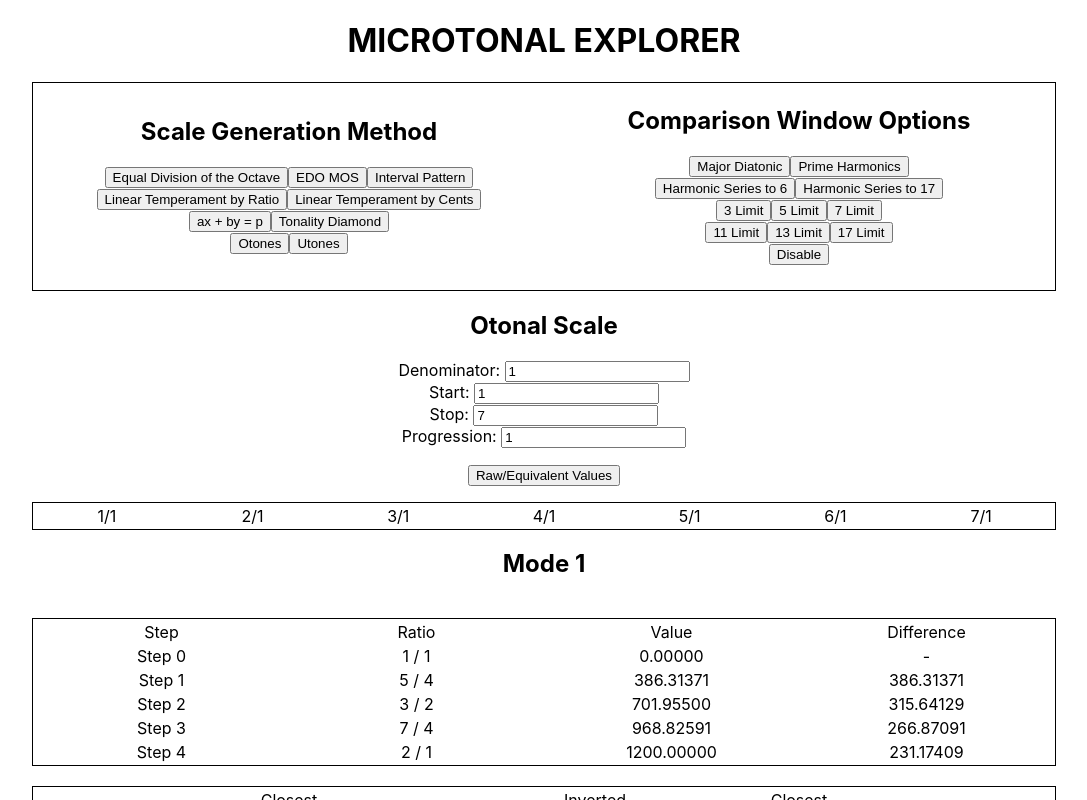
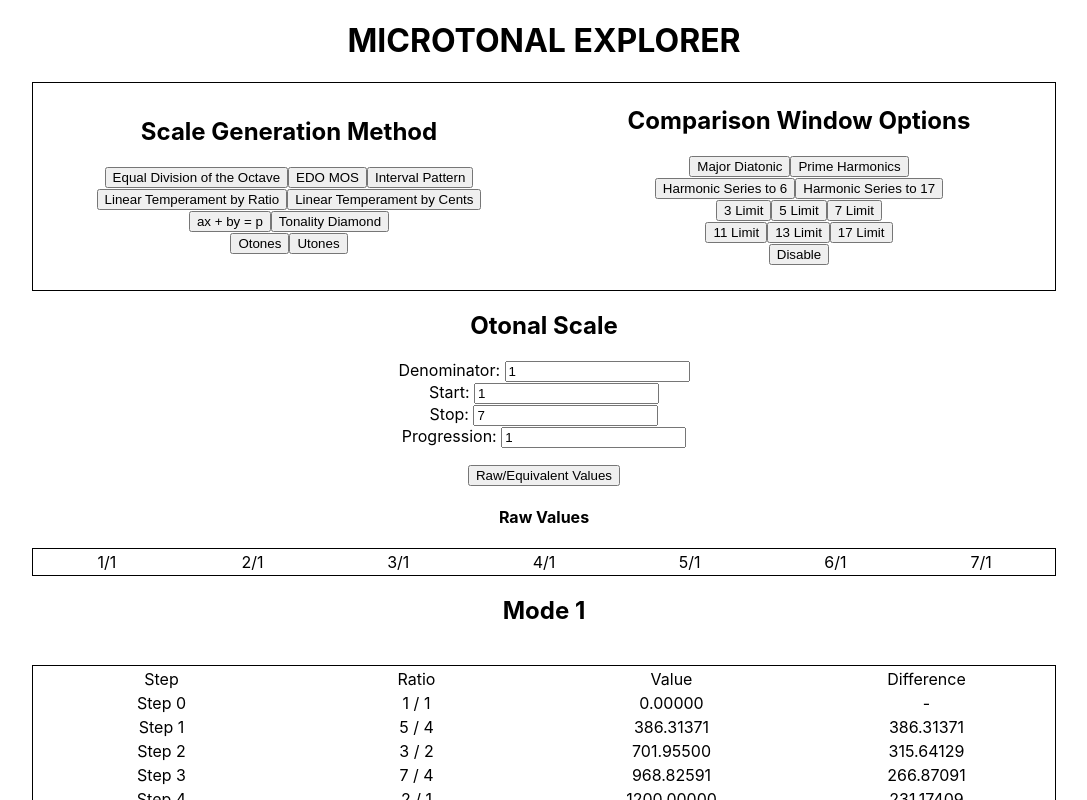
Before and after one commit to zzork/color-horizons-review-temp, a React (Create React App) app: page / in a window 1280 px wide. Shown: the top 800 px of the page, without its empty margins (96-1183 px from the left). Built offline with nearby package versions, Linux system fonts and the light colour scheme.

Commit message:
otonal scale done!!! just the opposite left!!! (of this part...)

```diff
--- a/src/apps/Calculators/Otones/OTReadout.js
+++ b/src/apps/Calculators/Otones/OTReadout.js
@@ -13,7 +13,7 @@ export const OTReadout = ({
   selectedComparison,
 }) => {
   const isValidState = () => {
-    return true;
+    return denominator > 0 && start > 0 && stop > start && progression > 0;
   };
   if (!isValidState()) {
     return (
@@ -47,7 +47,13 @@ export const OTReadout = ({
 const InvalidState = ({ denominator, start, stop, progression }) => {
   return (
     <div>
-      {denominator < 1 && <p>Numerator and Denominator are Identical</p>}
+      {denominator < 1 && <p>Denominator Must Be Greater Than Zero</p>}
+      {start < 1 && <p>Start Must Be Greater Than Zero</p>}
+      {stop <= start && <p>Stop Must Be Greater Than Start</p>}
+      {stop < 0 && <p>Stop Must Be Greater </p>}
+      {progression < 1 && <p>Progression Must Be Greater Than Zero</p>}
     </div>
   );
 };
+
+// denominator > 0 && start > 0 && stop > start && progression > 0;
--- a/src/apps/Calculators/Otones/OTScaleDisplay.js
+++ b/src/apps/Calculators/Otones/OTScaleDisplay.js
@@ -1,6 +1,13 @@
 import getReducedFraction from "../../../util/getReducedFraction";
 
 const OTScaleDisplay = ({ rawScale, showEquivalent, handleShowEquivalent }) => {
+  let rawEquivalentTitle = "";
+  if (showEquivalent === false) {
+    rawEquivalentTitle = "Raw Values";
+  }
+  if (showEquivalent === true) {
+    rawEquivalentTitle = "Equivalent Values";
+  }
   const getSingleRatioForScaleDisplay = (numerator, denominator) => {
     if (showEquivalent === false) {
       return `${numerator}/${denominator}`;
@@ -22,6 +29,7 @@ const OTScaleDisplay = ({ rawScale, showEquivalent, handleShowEquivalent }) => {
           Raw/Equivalent Values
         </button>
       </p>
+      <h4>{rawEquivalentTitle}</h4>
       <table>
         <tbody>
           <tr>{scaleDisplay}</tr>
--- a/src/util/getReducedFraction.js
+++ b/src/util/getReducedFraction.js
@@ -3,7 +3,7 @@ const getReducedFraction = (numerator, denominator) => {
   numerator = parseInt(numerator);
   denominator = parseInt(denominator);
 
-  if (numerator === 1 && denominator === 1) {
+  if (numerator === denominator) {
     return [1, 1];
   }
 
```
